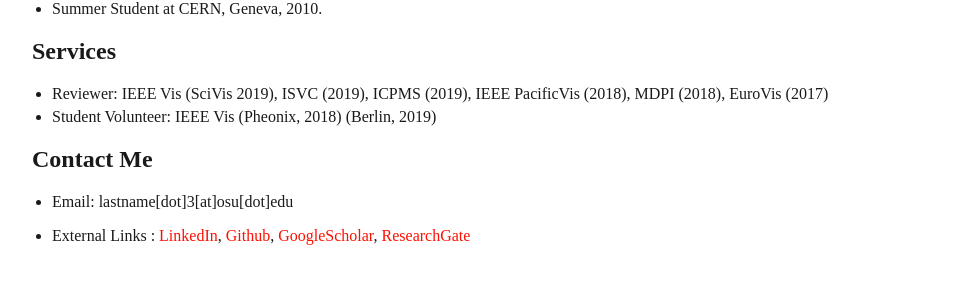
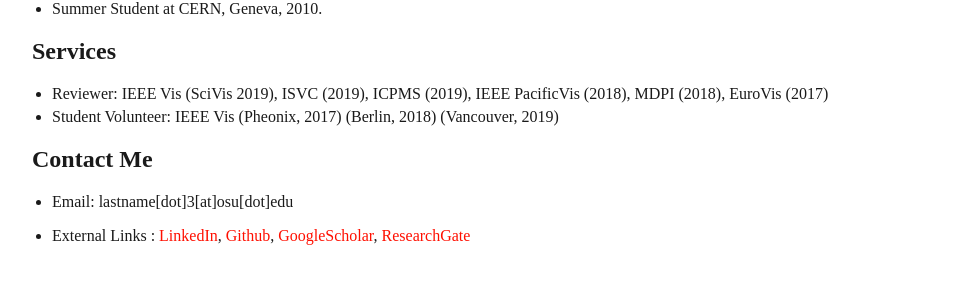
Before and after one commit to subhashis-parc/subhashis.github.io, a Jekyll site: the page built from index.md, in a window 1280 px wide. Shown: the part 1416-1716 px from the top of the page, without its empty margins (158-1121 px from the left). Built offline with Jekyll 4.4.1, drawn with Linux system fonts in a browser that asks for light colours.

Commit message:
vounteer info

```diff
--- a/index.md
+++ b/index.md
@@ -69,7 +69,7 @@ European Organization for Nuclear Research (CERN) | Summer Intern (Team ALICE) |
 ## Services
 
 * Reviewer: IEEE Vis (SciVis 2019), ISVC (2019), ICPMS (2019), IEEE PacificVis (2018), MDPI (2018), EuroVis (2017)
-* Student Volunteer: IEEE Vis (Pheonix, 2018) (Berlin, 2019)
+* Student Volunteer: IEEE Vis (Pheonix, 2017) (Berlin, 2018) (Vancouver, 2019)
 
 ## Contact Me
 
```
Also changed, not shown: 7 other files.
